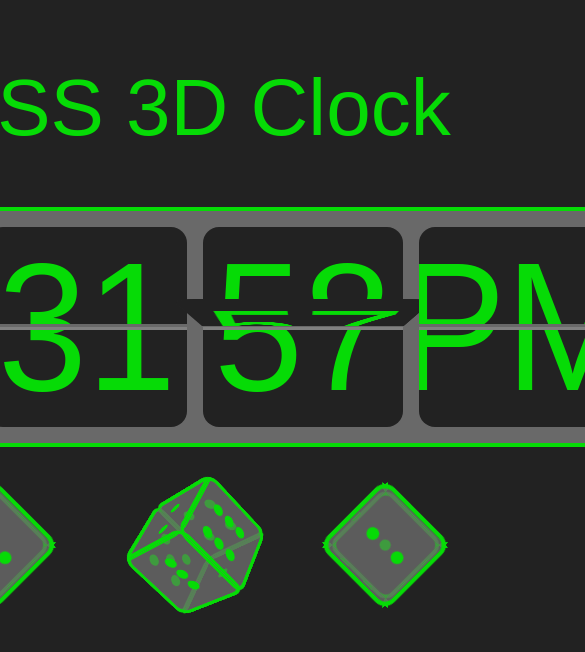
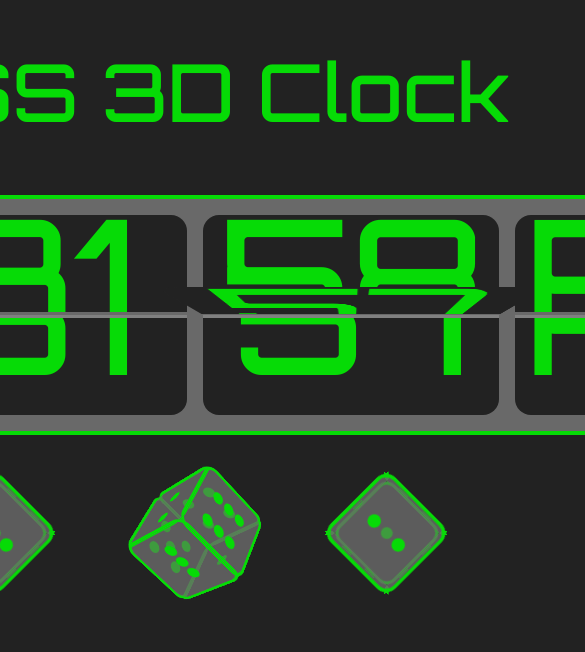
Before and after one commit to BahirHakimy/3D-Clock, a plain HTML site: page index.html in a window 390 px wide. Shown: the top 652 px of the page, 585 px wide, since content can reach past the window. Drawn offline with Linux system fonts and the light colour scheme.

Commit message:
Page was made responsive

```diff
--- a/index.html
+++ b/index.html
@@ -10,6 +10,10 @@
         --hacker-green: rgb(6, 219, 6);
         --dark: #222;
         --light: rgba(105, 105, 105, 0.562);
+      }
+      @font-face {
+        font-family: Orbitron;
+        src: url("./fonts/Orbitron-Medium.ttf");
       }
       body {
         display: flex;
@@ -27,7 +31,7 @@
       #title {
         color: var(--hacker-green);
         font-size: 5rem;
-        font-family: fantasy;
+        font-family: Orbitron;
         font-weight: 400;
       }
       #cubes {
@@ -40,12 +44,12 @@
         background-color: dimgrey;
         border-radius: 1rem;
         padding: 0.5rem;
-        border: 4px solid var(--hacker-green);
+        border: 0.25rem solid var(--hacker-green);
       }
       .sections {
-        width: 200px;
-        height: 200px;
-        perspective: 400px;
+        width: 18.5rem;
+        height: 12.5rem;
+        perspective: 25rem;
         margin: 0.5rem;
       }
       .panel {
@@ -73,7 +77,7 @@
         font-size: 10rem;
         overflow: hidden;
         color: var(--hacker-green);
-        font-family: fantasy;
+        font-family: Orbitron;
       }
       .parts-next {
         border-bottom: 3px solid gray;
@@ -107,9 +111,9 @@
       }
 
       #scene {
-        width: 100px;
-        height: 100px;
-        perspective: 600px;
+        width: 6.25rem;
+        height: 6.25rem;
+        perspective: 35rem;
         margin: 3rem;
       }
       .object {
@@ -132,21 +136,21 @@
       .face {
         position: absolute;
         display: grid;
-        grid-template-columns: 20px 20px 20px 20px 20px;
-        grid-template-rows: 20px 20px 20px 20px 20px;
+        grid-template-columns: 1.25rem 1.25rem 1.25rem 1.25rem 1.25rem;
+        grid-template-rows: 1.25rem 1.25rem 1.25rem 1.25rem 1.25rem;
         width: 100%;
         height: 100%;
         font-size: xx-large;
         border-radius: 1rem;
-        border: 5px solid var(--hacker-green);
+        border: 0.3rem solid var(--hacker-green);
       }
       .dot {
         display: flex;
         justify-content: center;
         align-items: center;
         margin: auto;
-        width: 15px;
-        height: 15px;
+        width: 1rem;
+        height: 1rem;
         border-radius: 50%;
         background-color: var(--hacker-green);
       }
@@ -230,6 +234,36 @@
       @keyframes spin3d {
         to {
           transform: translateZ(-150px) rotate3d(1, 1, 1, -360deg);
+        }
+      }
+      @media only screen and (min-width: 425px) {
+        #clock {
+          transform: scale(0.2);
+        }
+      }
+      @media only screen and (min-width: 600px) {
+        #clock {
+          transform: scale(0.3);
+        }
+      }
+      @media only screen and (min-width: 600px) {
+        #clock {
+          transform: scale(0.3);
+        }
+      }
+      @media only screen and (min-width: 768px) {
+        #clock {
+          transform: scale(0.5);
+        }
+      }
+      @media only screen and (min-width: 1024px) {
+        #clock {
+          transform: scale(0.6);
+        }
+      }
+      @media only screen and (min-width: 1440px) {
+        #clock {
+          transform: scale(1);
         }
       }
     </style>
```
Also changed, not shown: fonts/Orbitron-Medium.ttf (added).
